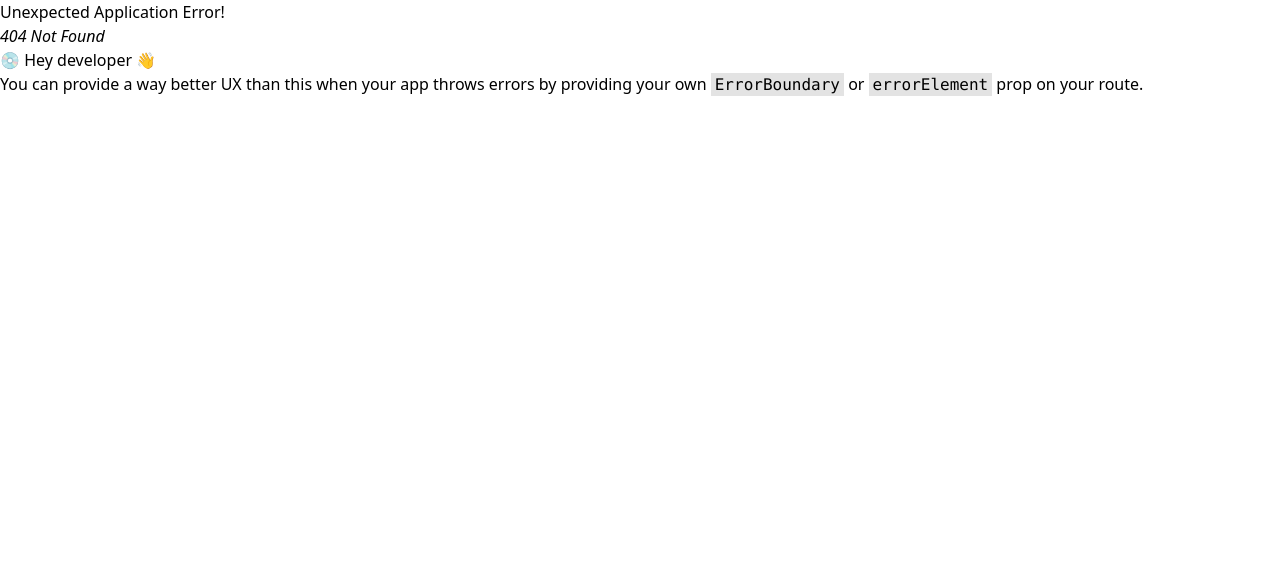
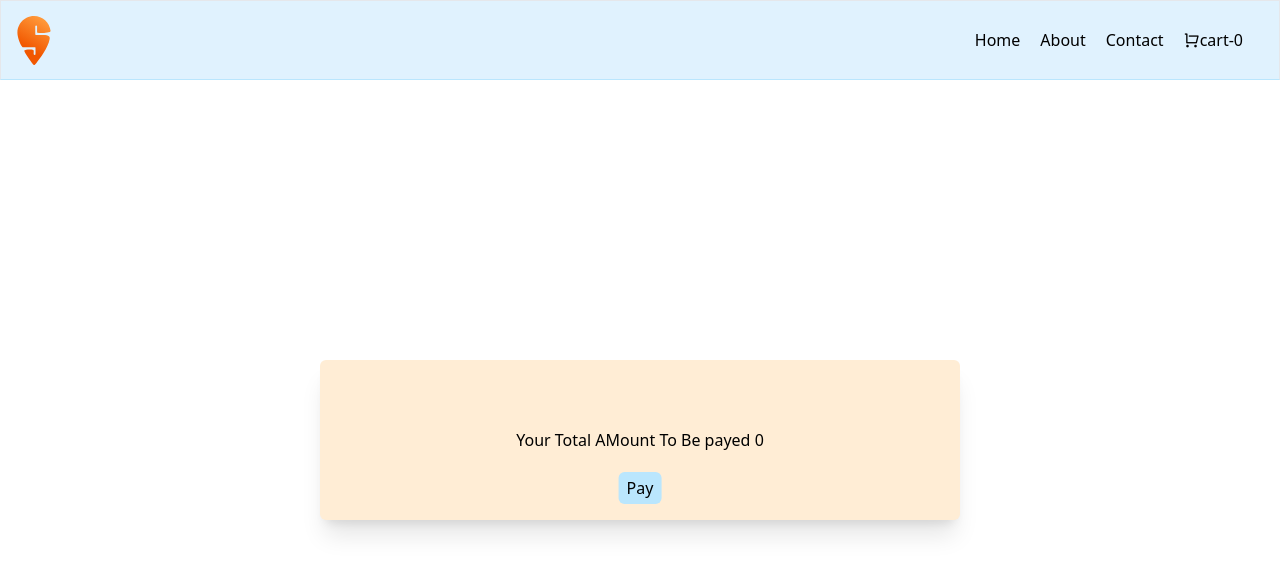
Before and after one commit to sonai-2001/swiggy, a React (Create React App) app: page /payment in a window 1280 px wide. Before the commit this address had no page. Shown: the top 574 px of the page. Built offline with nearby package versions, Linux system fonts and the light colour scheme.

Commit message:
functionality complete

```diff
--- a/src/App.js
+++ b/src/App.js
@@ -1,18 +1,22 @@
 import { Outlet } from "react-router-dom";
 import Nav from "./components/Nav"
 import userContext from "./utils/userContext";
+import cartContext from "./utils/cartContext";
 import { useState } from "react";
 function App() {
 
   const [user, setUser] = useState(null)
+  const[myCart,setMyCart]=useState([])
   return (
     <div className='w-full h-screen'>
+      <cartContext.Provider value={{myCart,setMyCart}}>
        <userContext.Provider value={{
         userName:user,setUser
        }}>
         <Nav/>
         <Outlet/>
         </userContext.Provider>
+        </cartContext.Provider>
     </div>
   );
 }
--- a/src/components/Cart.jsx
+++ b/src/components/Cart.jsx
@@ -1,15 +1,33 @@
 import React, { useContext } from 'react'
 import userContext from '../utils/userContext'
 import NotAllowed from './NotAllowed'
+import cartContext from "../utils/cartContext";
+import Dishes from "../components/partials/Dishes"
+import { Link } from 'react-router-dom';
 
 function Cart() {
 
   const{userName}=useContext(userContext)
+  const{myCart,setMyCart}=useContext(cartContext)
 
  if(userName===null) return <NotAllowed/>
 
   return (
-    <div>Cart</div>
+    <div className='w-full h-[90vh]'>
+        <h1 className='text-center text-2xl font-bold'>Hi {userName},</h1>
+        <h3 className='text-center my-5 font-bold'>Your cart has {myCart.length} items  </h3>
+        <div id='added-dishes' className='p-3 w-[50vw] mx-auto'>
+              {myCart.map((itemAdded,index)=><Dishes dishDetails={itemAdded} key={index} carted={true}/>)}
+        </div>
+        <div className='text-center'>
+        {
+          myCart.length>0 && <Link to="/payment" className="px-2 bg-sky-400 rounded-md ">
+          Proceed To Payment
+        </Link>
+        }
+        </div>
+
+    </div>
   )
 }
 
--- a/src/components/Nav.jsx
+++ b/src/components/Nav.jsx
@@ -1,10 +1,13 @@
 import { useContext } from "react";
 import { Link } from "react-router-dom";
 import userContext from "../utils/userContext";
+import cartContext from "../utils/cartContext";
 
 const Nav = () => {
 
   const userInfo=useContext(userContext)
+  const {myCart}=useContext(cartContext)
+
   const {userName}=userInfo
   console.log(userName)
   return (
@@ -41,7 +44,7 @@ const Nav = () => {
        <Link to="/about"><li className="hover:text-red-400">About</li></Link>
         <Link to="/contact"><li className="hover:text-red-400">Contact</li></Link>
         <Link to="/cart"><li className="hover:text-red-400">
-          <i class="ri-shopping-cart-line"></i>cart-0
+          <i class="ri-shopping-cart-line"></i>cart-{myCart.length}
         </li></Link>
          <Link to="/"><li className="text-orange-600">{userName}</li></Link>
       </ul>
--- /dev/null
+++ b/src/components/Payment.jsx
@@ -0,0 +1,41 @@
+import React, { useContext, useState } from "react";
+import cartContext from "../utils/cartContext";
+
+const Payment = () => {
+  const { myCart } = useContext(cartContext);
+  const[paymentSuccess,setPaymentSuccess]=useState(false)
+
+  const handleClick =()=>{
+    console.log("clicked")
+    setPaymentSuccess(true)
+  }
+
+  const totalPrice = myCart.reduce((acc, item) => {
+    acc = acc + (item.card.info.price || item.card.info.defaultPrice);
+    return acc;
+  }, 0);
+
+  return (
+    <div className="w-full h-[90vh] flex items-center justify-center">
+     {
+        !paymentSuccess?(
+            <div className="w-[50vw] h-[20vh] bg-orange-100 relative shadow-xl rounded-md flex justify-center items-center">
+            <div>
+            <h1 className="text-center">
+              {" "}
+              Your Total AMount To Be payed {totalPrice / 100}{" "}
+            </h1>
+            <button onClick={handleClick} className="px-2 py-1 bg-sky-200 absolute top-[70%] left-[50%] -translate-x-[50%] rounded-md">Pay</button>
+            </div>
+          </div>
+        ):(
+            <div>
+                <h1>Payment Successful</h1>
+            </div>
+        )
+     }
+    </div>
+  );
+};
+
+export default Payment;
--- a/src/components/partials/Dishes.jsx
+++ b/src/components/partials/Dishes.jsx
@@ -1,10 +1,25 @@
-import React from "react";
+import React, {  useContext } from "react";
 import { swiggyResImagePre } from "../../constants/swiggyResImagePre";
-import {defaultImage} from "../../constants/defaultImage"
+import { defaultImage } from "../../constants/defaultImage";
+import cartContext from "../../utils/cartContext";
 
-const Dishes = ({ dishDetails }) => {
-  const { name, description, imageId, price, defaultPrice } =
+
+const Dishes = ({ dishDetails ,carted}) => {
+
+  const{setMyCart,myCart}=useContext(cartContext)
+  const { name, description, imageId, price, defaultPrice,id } =
     dishDetails?.card?.info;
+
+    const handleClick=()=>{
+       if(!carted){
+         const newCart=[...myCart,dishDetails]
+         setMyCart(newCart)
+        }
+        else{
+            const afterRemoveCart= myCart.filter((item)=>item?.card?.info?.id!==id)
+            setMyCart(afterRemoveCart)
+        }
+    }
 
   return (
     <div className="w-full min-h-[17vh] bg-sky-50 shadow-2xl my-2 rounded-md flex otems-center justify-between px-2 py-1 ">
@@ -16,12 +31,18 @@ const Dishes = ({ dishDetails }) => {
           {description || "no description"}
         </p>
       </div>
-      <div id="right" className="w-[20%] h-full rounded-md overflow-hidden">
+      <div
+        id="right"
+        className="w-[20%] h-full rounded-md overflow-hidden relative "
+      >
         <img
           className="w-full h-full object-cover"
-          src={ imageId ? swiggyResImagePre + imageId : defaultImage}
+          src={imageId ? swiggyResImagePre + imageId : defaultImage}
           alt=""
         />
+        <button onClick={handleClick} className="px-2 bg-black text-white rounded-md absolute bottom-0 right-[50%] translate-x-[50%]">
+         {carted?"remove-":"Add+"}
+        </button>
       </div>
     </div>
   );
--- /dev/null
+++ b/src/utils/cartContext.js
@@ -0,0 +1,8 @@
+const { createContext } = require("react");
+
+const cartContext=createContext(
+    {
+        cart:[]
+    }
+)
+export default cartContext;
--- a/src/utils/router.js
+++ b/src/utils/router.js
@@ -7,6 +7,7 @@ import About from "../components/About.jsx";
 import Contact from "../components/Contact.jsx";
 import Cart from "../components/Cart.jsx";
 import Details from "../components/Details.jsx";
+import Payment from "../components/Payment.jsx";
 
 const router = createBrowserRouter([{
   path: "/",
@@ -35,6 +36,9 @@ const router = createBrowserRouter([{
     {
       path:"/details/:id",
       element:<Details/>
+    },{
+      path:"/payment",
+      element:<Payment/>
     }
   ],
 }]);
```
